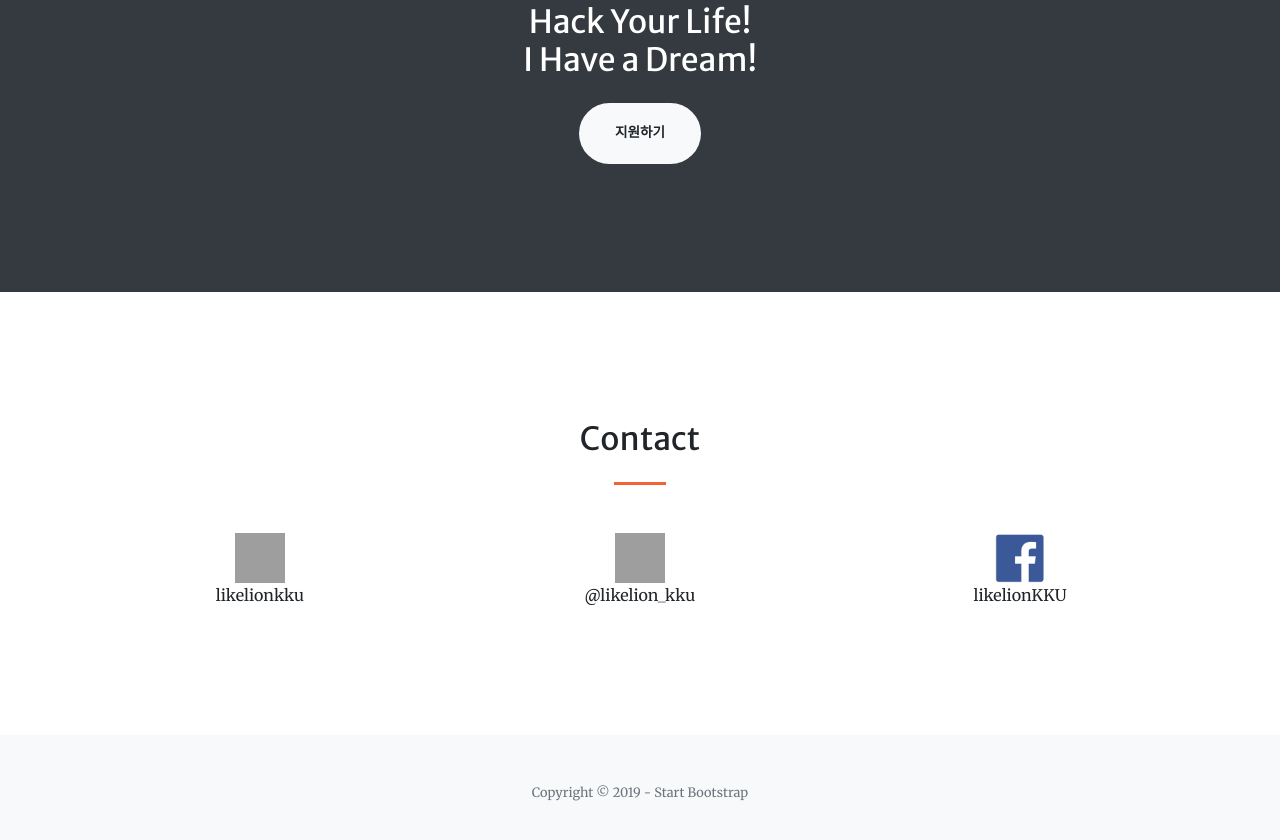
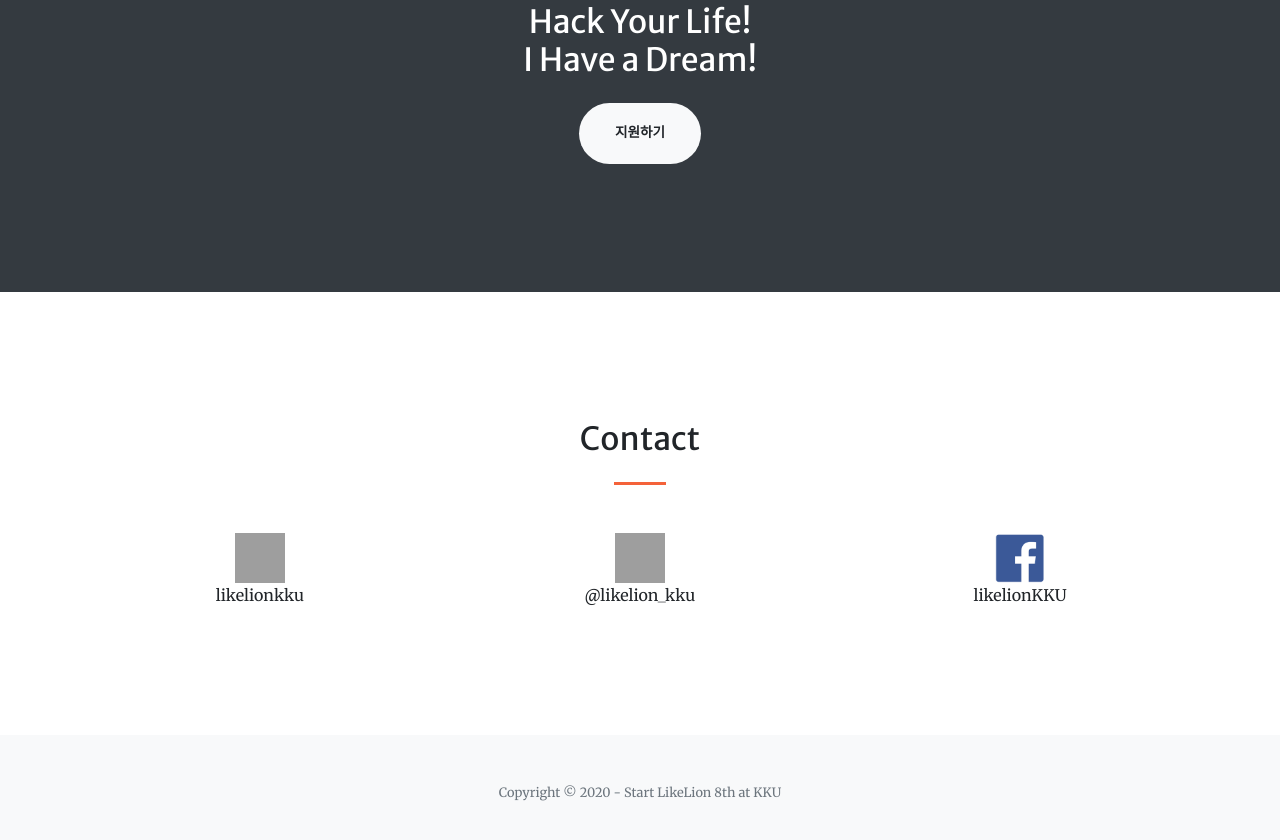
Before and after one commit to likelionkku/likelionkku.github.io, a website with bundled scripts: page index.html in a window 1280 px wide. Shown: the part 2725-3565 px from the top of the page. Built offline with nearby package versions, Linux system fonts and the light colour scheme; grey boxes are pictures that could not be loaded; a web font is replaced by a local one.

Commit message:
Update index.html

```diff
--- a/index.html
+++ b/index.html
@@ -259,7 +259,7 @@
   <!-- Footer -->
   <footer class="bg-light py-5">
     <div class="container">
-      <div class="small text-center text-muted">Copyright &copy; 2019 - Start Bootstrap</div>
+      <div class="small text-center text-muted">Copyright &copy; 2020 - Start LikeLion 8th at KKU</div>
     </div>
   </footer>
 
```
